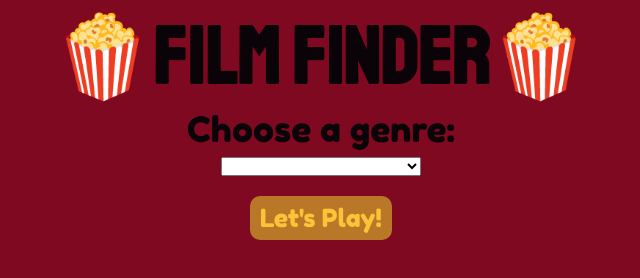
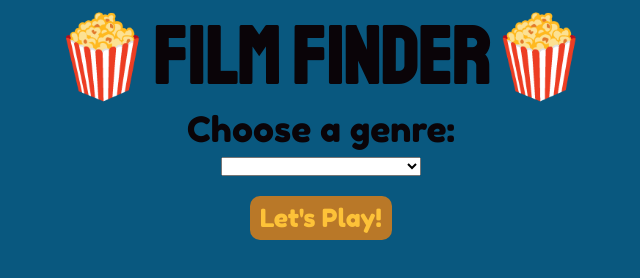
Before and after one commit to B-Oezocak/Film-Finder, a plain HTML site: page index.html in a window 1280 px wide. Shown: the whole page, without its empty margins (319-959 px from the left). Drawn offline with Linux system fonts and the light colour scheme.

Commit message:
changed bg-color to blue

```diff
--- a/public/style.css
+++ b/public/style.css
@@ -1,5 +1,5 @@
 body {
-  background-color: #7f0920;
+  background-color: #09587f;
   color: #0a0408;
 }
 
@@ -7,7 +7,7 @@ body {
   text-align: center;
   margin: 0px auto;
   display: block;
-  font-family: 'Staatliches', sans-serif;
+  font-family: "Staatliches", sans-serif;
   font-size: 80px;
 }
 
@@ -15,7 +15,7 @@ body {
   text-align: center;
   margin: 0px auto;
   display: block;
-  font-family: 'Fredoka One', sans-serif;
+  font-family: "Fredoka One", sans-serif;
 }
 
 #movieInfo {
@@ -42,7 +42,7 @@ img#moviePoster {
 }
 
 #movieText {
-  font-family: 'Questrial';
+  font-family: "Questrial";
   color: #FEFBEA;
   line-height: 1.25;
 }
```
